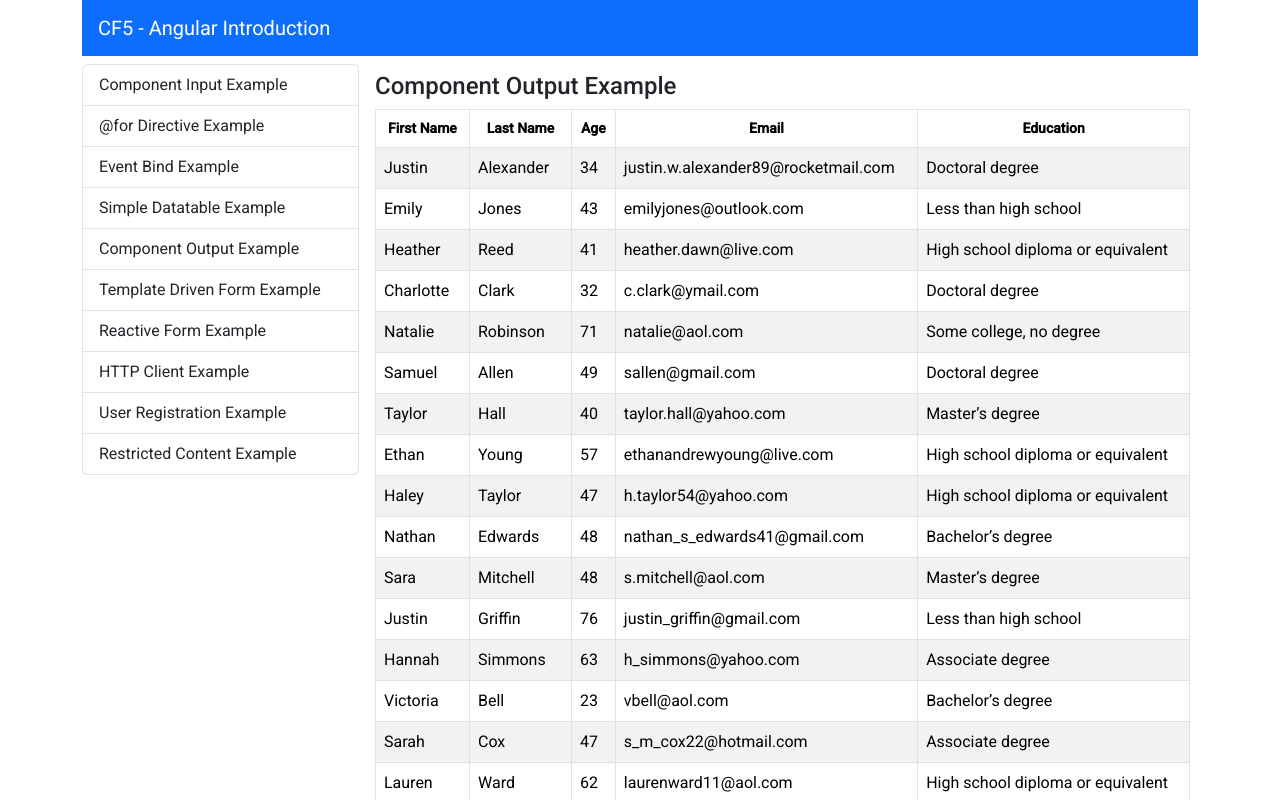
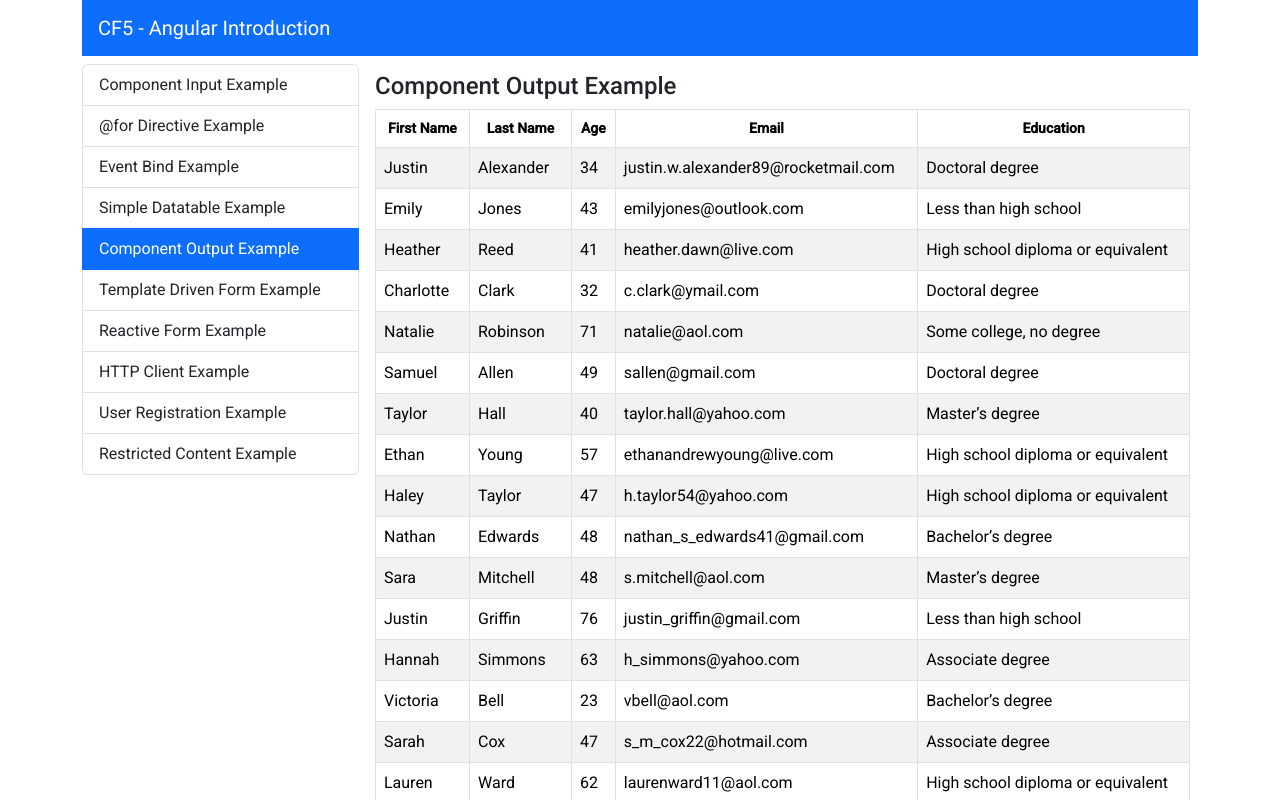
Before and after one commit to KonstantinosLougiakis/angular-introduction, an Angular app: page /component-output-example in a window 1280 px wide. Shown: the top 800 px of the page. Built offline with nearby package versions, Linux system fonts and the light colour scheme.

Commit message:
router link changes

```diff
--- a/src/app/components/list-group-menu/list-group-menu.component.html
+++ b/src/app/components/list-group-menu/list-group-menu.component.html
@@ -2,7 +2,7 @@
     @for(entry of menu; track entry) {
         <a class="list-group-item list-group-item-action text-truncate"
             [routerLink]="entry.routerLink"
-            [routerLink]="['active']"
+            [routerLinkActive]="['active']"
         >
             {{ entry.text }}
         </a>
```
